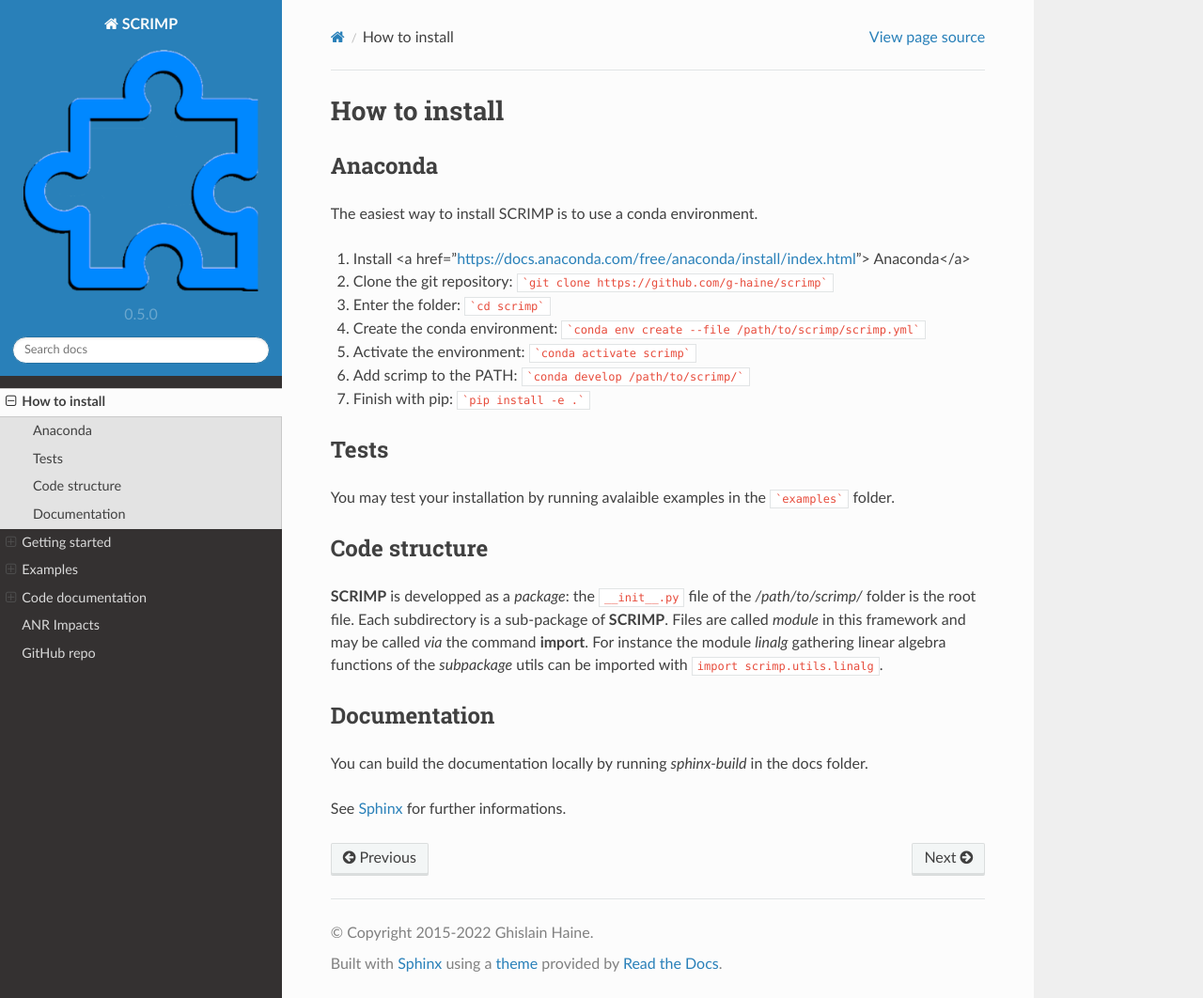
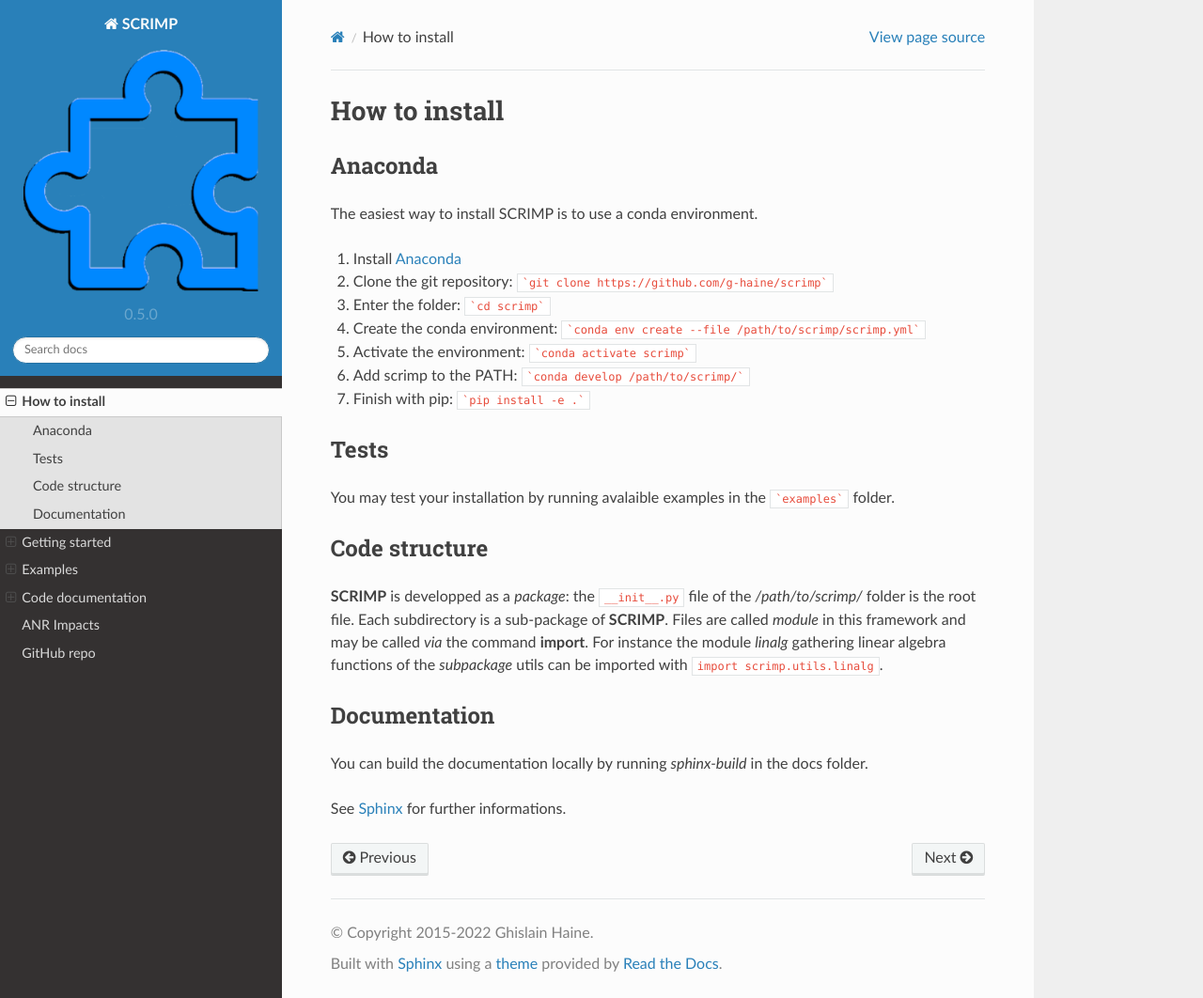
Before and after one commit to g-haine/scrimp, a Sphinx documentation site: the page built from docs/source/install.rst, in a window 1280 px wide and 1062 px high. Shown: the whole window at 94% size. Built offline with Sphinx 7.4.7 and the Read the Docs theme 2.0.0, drawn with Linux system fonts in a browser that asks for light colours; some of the changed lines change nothing that is shown.

Commit message:
Correction install.rst

````diff
--- a/docs/source/install.rst
+++ b/docs/source/install.rst
@@ -6,7 +6,7 @@
 
 The easiest way to install SCRIMP is to use a conda environment.
 
-1. Install <a href="https://docs.anaconda.com/free/anaconda/install/index.html"> Anaconda</a>
+1. Install `Anaconda <https://docs.anaconda.com/free/anaconda/install/index.html>`_
 2. Clone the git repository: ```git clone https://github.com/g-haine/scrimp```
 3. Enter the folder: ```cd scrimp```
 4. Create the conda environment:  ```conda env create --file /path/to/scrimp/scrimp.yml```
````
